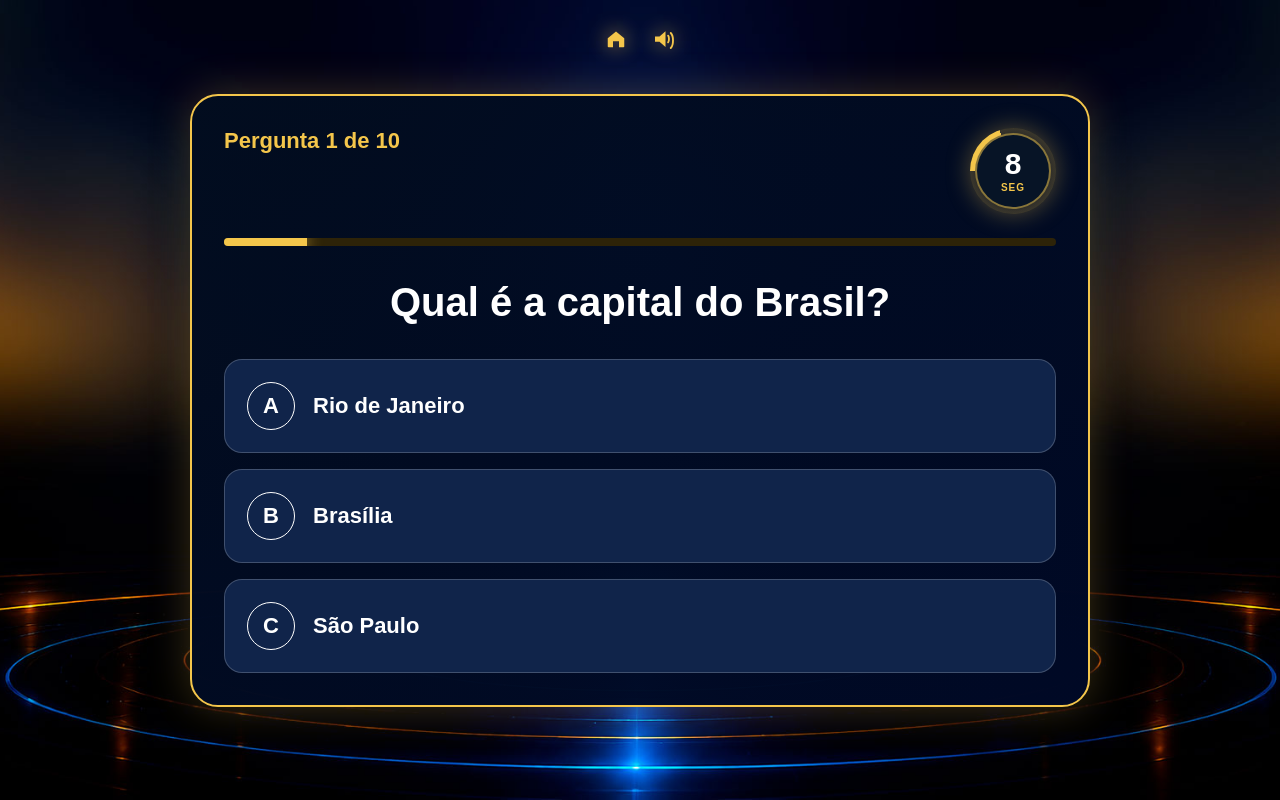
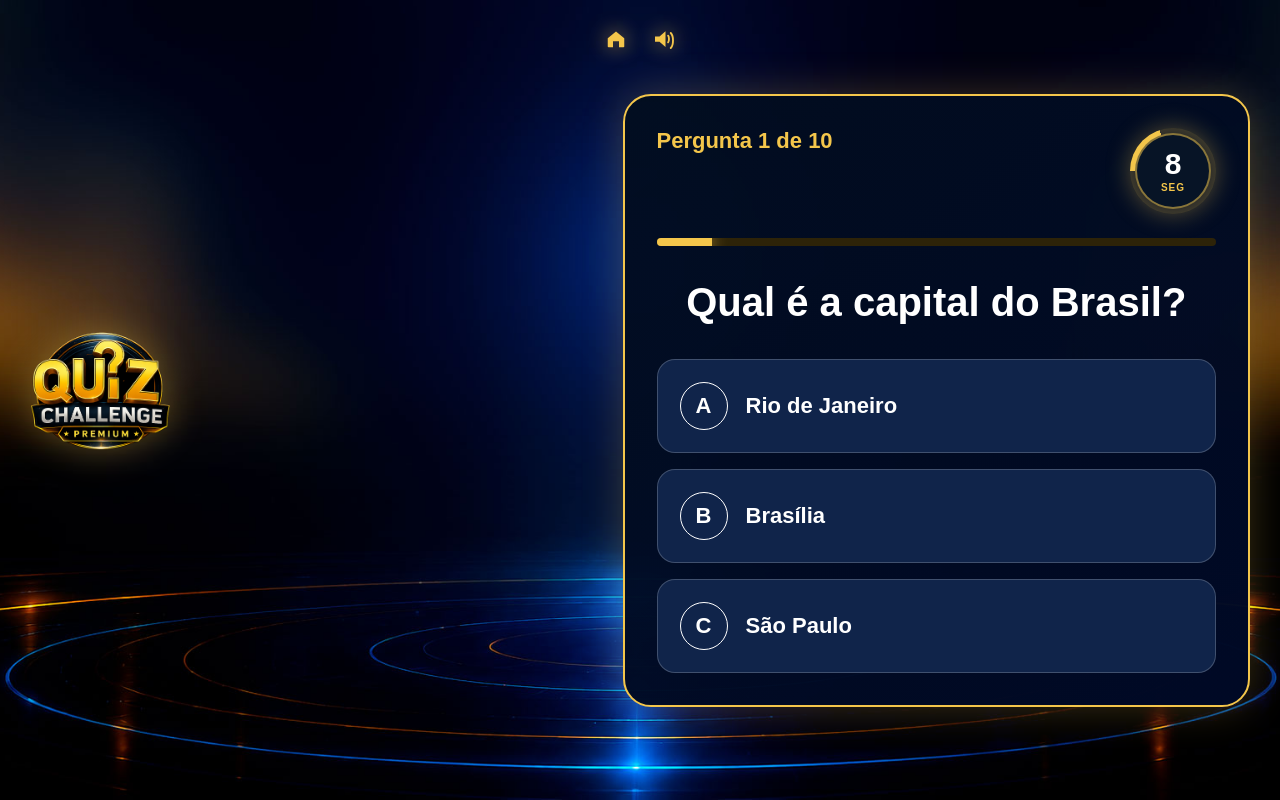
Before and after one commit to gutokardoso/quizz, a React (Vite) app: page / in a window 1280 px wide. Both pictures are taken after a click on the button "COMEÇAR DESAFIO". Built offline with nearby package versions, Linux system fonts and the light colour scheme.

Commit message:
Add files via upload

```diff
--- a/src/App.jsx
+++ b/src/App.jsx
@@ -341,6 +341,10 @@ export default function App() {
   return (
     <main className="game-stage">
       <TopActions soundOn={soundOn} toggleSound={toggleSound} goHome={goHome} />
+      <div className="question-logo-wrap">
+        <img src="/quiz-logo.png" className="question-logo" alt="Quiz Challenge" />
+      </div>
+
       <section className="card">
         <div className="topbar">
           <span>Pergunta {current + 1} de 10</span>
--- a/src/style.css
+++ b/src/style.css
@@ -556,3 +556,19 @@ button{
   transform:rotate(-42deg);
   box-shadow:0 0 10px rgba(244,198,75,.85);
 }
+
+
+.question-logo-wrap{
+  width:100%;
+  max-width:900px;
+  display:flex;
+  justify-content:flex-start;
+  margin-bottom:18px;
+}
+
+.question-logo{
+  width:140px;
+  height:auto;
+  object-fit:contain;
+  filter:drop-shadow(0 0 18px rgba(244,198,75,.35));
+}
```
Also changed, not shown: public/quiz-logo.png (added).
